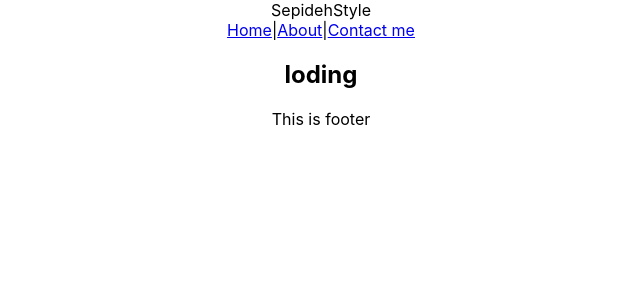
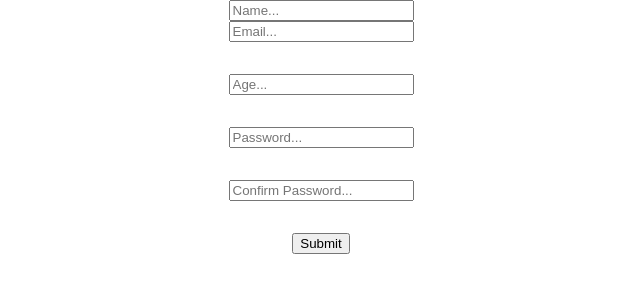
Before and after one commit to sepidehvahedian/shoping, a React (Create React App) app: page / in a window 1280 px wide. Shown: the top 300 px of the page, without its empty margins (319-959 px from the left). Built offline with nearby package versions, Linux system fonts and the light colour scheme; no server answers.

Commit message:
react hook form

```diff
--- a/package.json
+++ b/package.json
@@ -3,6 +3,7 @@
   "version": "0.1.0",
   "private": true,
   "dependencies": {
+    "@hookform/resolvers": "^5.0.1",
     "@tanstack/react-query": "^5.80.2",
     "@testing-library/dom": "^10.4.0",
     "@testing-library/jest-dom": "^6.6.3",
@@ -11,9 +12,11 @@
     "axios": "^1.9.0",
     "react": "^19.1.0",
     "react-dom": "^19.1.0",
+    "react-hook-form": "^7.57.0",
     "react-router-dom": "^7.6.1",
     "react-scripts": "5.0.1",
-    "web-vitals": "^2.1.4"
+    "web-vitals": "^2.1.4",
+    "yup": "^1.6.1"
   },
   "scripts": {
     "start": "react-scripts start",
--- a/src/App.css
+++ b/src/App.css
@@ -1,6 +1,9 @@
 .App {
   text-align: center;
-
+  display: flex;
+  justify-content: center;
+  align-items: center;
+  flex-direction: column;
 }
 
 .App-logo {
--- a/src/App.js
+++ b/src/App.js
@@ -1,39 +1,11 @@
-import { useEffect, useState } from "react";
 import "./App.css";
-import Axios from "axios";
-import { BrowserRouter as Router, Routes, Route, Link } from "react-router-dom";
-import Home from "./pages/Home";
-import About from "./pages/About";
-import Contact from "./pages/Contact";
-import Profile from "./pages/Profile";
-import { Nav } from "./pages/Nav";
-import { QueryClient, QueryClientProvider } from "@tanstack/react-query";
+import SubmitForm from "./Components/SubmitForm";
 
 function App() {
-  const queryClient = new QueryClient({
-    defaultOptions: {
-      queries: {
-        refetchOnWindowFocus: false,
-      },
-    },
-  });
   return (
-    <QueryClientProvider client={queryClient}>
-      <div className="App">
-        <Router>
-          <div>SepidehStyle</div>
-          <Nav />
-          <Routes>
-            <Route path="/" element={<Home />} />
-            <Route path="/about" element={<About />} />
-            <Route path="/contact" element={<Contact />} />
-            <Route path="/profile/:name/:id?" element={<Profile />} />
-            <Route path="*" element={<div>Not Found</div>} />
-          </Routes>
-          <div>This is footer</div>
-        </Router>
-      </div>
-    </QueryClientProvider>
+    <div className="App">
+      <SubmitForm />
+    </div>
   );
 }
 
--- /dev/null
+++ b/src/Components/SubmitForm.js
@@ -0,0 +1,57 @@
+import { useForm } from "react-hook-form";
+import * as yup from "yup";
+import { yupResolver } from "@hookform/resolvers/yup";
+const SubmitForm = () => {
+  const schema = yup.object().shape({
+    name: yup.string().required("فیلد نام اجباری هست"),
+    email: yup.string().email().required(),
+    age: yup.number().positive().min(18).max(100).required(),
+    // password: yup
+    //   .string()
+    //   .min(4)
+    //   .max(15)
+    //   .matches(/[a-z]+/)
+    //   .matches(/[A-Z]+/)
+    //   .matches(/\d+/),
+    password: yup.string().min(4).max(15).required(),
+    confirmPassword: yup
+      .string()
+      .oneOf([yup.ref("password"),"پسورد درست نیست"])
+      .required(),
+  });
+  const {
+    register,
+    handleSubmit,
+    formState: { errors },
+  } = useForm({ resolver: yupResolver(schema) });
+
+  const onFormSubmit = (data) => {
+    console.log("the form is submited");
+    console.log(data);
+  };
+  return (
+    <form onSubmit={handleSubmit(onFormSubmit)} className="App">
+      <input type="text" placeholder="Name..." {...register("name")} />
+      {errors.name && <p>{errors.name?.message}</p>}
+
+      <input type="text" placeholder="Email..." {...register("email")} />
+      <p>{errors.email?.message}</p>
+      <input type="number" placeholder="Age..." {...register("age")} />
+      <p>{errors.age?.message}</p>
+      <input
+        type="password"
+        placeholder="Password..."
+        {...register("password")}
+      />
+      <p>{errors.password?.message}</p>
+      <input
+        type="text"
+        placeholder="Confirm Password..."
+        {...register("confirmPassword")}
+      />
+      <p>{errors.confirmPassword?.message}</p>
+      <input type="submit" />
+    </form>
+  );
+};
+export default SubmitForm;
```
Also changed, not shown: 1 other file (tests, documents, lock files or other folders).
